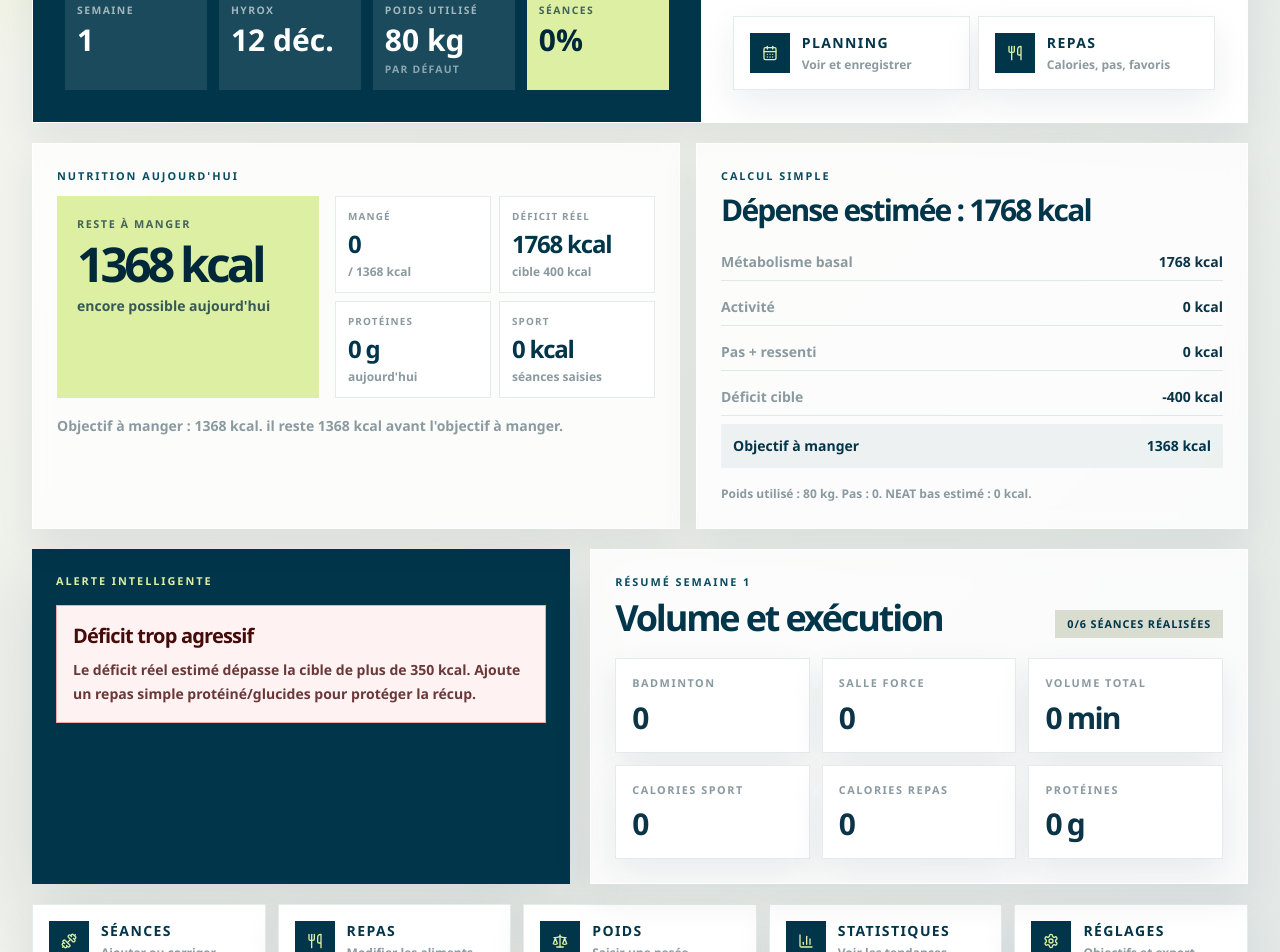
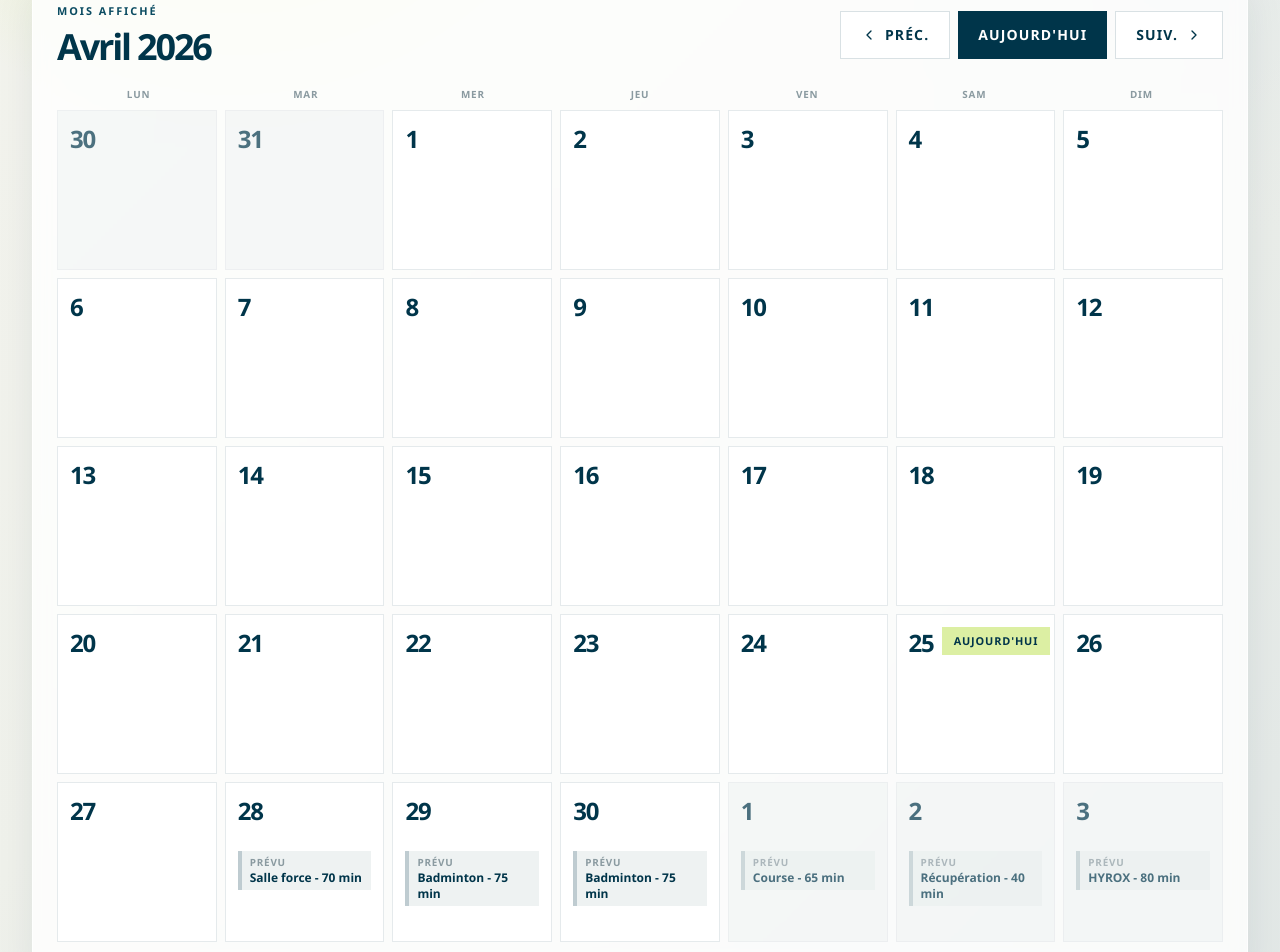
Before and after one commit to lbelhomme-pc/sport-perso, a React (Vite) app: page /calendar in a window 1280 px wide. Before the commit this address led to /. Shown: the part 340-1292 px from the top of the page. Built offline with nearby package versions, Linux system fonts and the light colour scheme.

Commit message:
Add daily habits calendar

```diff
--- a/src/app/routes.tsx
+++ b/src/app/routes.tsx
@@ -1,6 +1,7 @@
 import {
   BarChart3,
   CalendarDays,
+  CalendarCheck2,
   Dumbbell,
   Home,
   Scale,
@@ -8,6 +9,7 @@ import {
   Utensils
 } from "lucide-react";
 import DashboardPage from "../pages/DashboardPage";
+import CalendarPage from "../pages/CalendarPage";
 import PlanningPage from "../pages/PlanningPage";
 import SessionsPage from "../pages/SessionsPage";
 import MealsPage from "../pages/MealsPage";
@@ -22,6 +24,13 @@ export const appRoutes = [
     shortLabel: "Home",
     icon: Home,
     element: <DashboardPage />
+  },
+  {
+    path: "/calendar",
+    label: "Calendrier",
+    shortLabel: "Cal.",
+    icon: CalendarCheck2,
+    element: <CalendarPage />
   },
   {
     path: "/planning",
--- a/src/components/layout/AppLayout.tsx
+++ b/src/components/layout/AppLayout.tsx
@@ -52,7 +52,7 @@ export function AppLayout() {
       </main>
 
       <nav className="fixed inset-x-0 bottom-0 z-50 border-t border-petrol-800/10 bg-white/95 px-2 py-2 backdrop-blur-xl lg:hidden" aria-label="Navigation mobile">
-        <div className="grid grid-cols-7 gap-1">
+        <div className="grid grid-cols-4 gap-1">
           {appRoutes.map((route) => (
             <NavLink
               key={route.path}
--- /dev/null
+++ b/src/hooks/useDailyHabits.ts
@@ -0,0 +1,20 @@
+import type { DailyHabitType } from "../types";
+import { toggleDailyHabit } from "../services/storageService";
+import { useStoredData } from "./useStoredData";
+
+export const DAILY_HABIT_LABELS: Record<DailyHabitType, string> = {
+  allergies: "Allergies",
+  duolingo: "Duolingo"
+};
+
+export function useDailyHabits(date?: string) {
+  const data = useStoredData();
+
+  return {
+    dailyHabits: data.dailyHabits,
+    getHabit: (habitDate: string, type: DailyHabitType) =>
+      data.dailyHabits.find((item) => item.date === habitDate && item.type === type)?.completed ?? false,
+    todayHabits: date ? data.dailyHabits.filter((item) => item.date === date) : [],
+    toggleHabit: toggleDailyHabit
+  };
+}
--- /dev/null
+++ b/src/pages/CalendarPage.tsx
@@ -0,0 +1,140 @@
+import { useState } from "react";
+import {
+  addMonths,
+  eachDayOfInterval,
+  endOfMonth,
+  endOfWeek,
+  format,
+  isSameMonth,
+  startOfMonth,
+  startOfWeek,
+  subMonths
+} from "date-fns";
+import { fr } from "date-fns/locale";
+import { ChevronLeft, ChevronRight } from "lucide-react";
+import { PageHeader } from "../components/ui/PageHeader";
+import { SectionCard } from "../components/ui/SectionCard";
+import { PLANNED_TYPE_LABELS, SESSION_TYPE_LABELS } from "../data/defaults";
+import { getPlannedWeek } from "../data/trainingPlan";
+import { DAILY_HABIT_LABELS } from "../hooks/useDailyHabits";
+import { useSettings } from "../hooks/useSettings";
+import { useStoredData } from "../hooks/useStoredData";
+import type { DailyHabitType } from "../types";
+import { getTotalWeeks, getWeekIndexForDate, toISODate } from "../utils/dates";
+
+const habitOrder: DailyHabitType[] = ["allergies", "duolingo"];
+
+export default function CalendarPage() {
+  const { settings } = useSettings();
+  const data = useStoredData();
+  const [month, setMonth] = useState(() => new Date());
+  const totalWeeks = getTotalWeeks(settings.startDate, settings.targetDate);
+  const monthStart = startOfMonth(month);
+  const monthEnd = endOfMonth(month);
+  const calendarDays = eachDayOfInterval({
+    start: startOfWeek(monthStart, { weekStartsOn: 1 }),
+    end: endOfWeek(monthEnd, { weekStartsOn: 1 })
+  });
+  const weekIndexes = [
+    ...new Set(
+      calendarDays
+        .map((day) => {
+          const isoDate = toISODate(day);
+          return isoDate >= settings.startDate && isoDate <= settings.targetDate
+            ? getWeekIndexForDate(settings.startDate, settings.targetDate, isoDate)
+            : null;
+        })
+        .filter((week): week is number => typeof week === "number" && week >= 1 && week <= totalWeeks)
+    )
+  ];
+  const plannedSessions = weekIndexes.flatMap((week) => getPlannedWeek(settings, week, "twoBadWedThu"));
+
+  return (
+    <>
+      <PageHeader
+        eyebrow="Calendrier"
+        title="Habitudes et sport"
+        description="Une vue simple pour voir les jours cochés, les séances prévues et ce que tu as réellement fait."
+      />
+
+      <SectionCard className="p-5 sm:p-6">
+        <div className="flex flex-col gap-3 sm:flex-row sm:items-center sm:justify-between">
+          <div>
+            <p className="eyebrow">Mois affiché</p>
+            <h2 className="title-lg mt-2 capitalize">{format(month, "MMMM yyyy", { locale: fr })}</h2>
+          </div>
+          <div className="flex gap-2">
+            <button type="button" className="ghost-button" onClick={() => setMonth((current) => subMonths(current, 1))}>
+              <ChevronLeft className="h-4 w-4" /> Préc.
+            </button>
+            <button type="button" className="action-button" onClick={() => setMonth(new Date())}>
+              Aujourd'hui
+            </button>
+            <button type="button" className="ghost-button" onClick={() => setMonth((current) => addMonths(current, 1))}>
+              Suiv. <ChevronRight className="h-4 w-4" />
+            </button>
+          </div>
+        </div>
+
+        <div className="mt-5 grid grid-cols-7 gap-1 text-center text-[0.62rem] font-black uppercase tracking-[0.08em] text-muted">
+          {["Lun", "Mar", "Mer", "Jeu", "Ven", "Sam", "Dim"].map((day) => (
+            <span key={day}>{day}</span>
+          ))}
+        </div>
+
+        <div className="mt-2 grid grid-cols-1 gap-2 sm:grid-cols-7">
+          {calendarDays.map((day) => {
+            const isoDate = toISODate(day);
+            const dayHabits = data.dailyHabits.filter((habit) => habit.date === isoDate && habit.completed);
+            const completedSessions = data.sessions.filter((session) => session.date === isoDate && session.completed);
+            const plannedForDay = plannedSessions.filter((session) => session.date === isoDate && session.type !== "rest");
+
+            return (
+              <article
+                key={isoDate}
+                className={`min-h-40 border p-3 ${
+                  isSameMonth(day, month) ? "border-petrol-800/10 bg-white" : "border-petrol-800/5 bg-mist/40 opacity-70"
+                }`}
+              >
+                <div className="flex items-start justify-between gap-2">
+                  <p className="font-display text-2xl font-black tracking-[-0.05em] text-petrol-800">{format(day, "d")}</p>
+                  {isoDate === toISODate(new Date()) ? <span className="chip bg-limeSoft">Aujourd'hui</span> : null}
+                </div>
+
+                <div className="mt-3 grid gap-1">
+                  {habitOrder.map((habit) =>
+                    dayHabits.some((item) => item.type === habit) ? (
+                      <span key={habit} className="rounded-none bg-limeSoft px-2 py-1 text-[0.62rem] font-black uppercase tracking-[0.08em] text-petrol-900">
+                        {DAILY_HABIT_LABELS[habit]}
+                      </span>
+                    ) : null
+                  )}
+                </div>
+
+                <div className="mt-3 grid gap-1">
+                  {plannedForDay.map((session) => (
+                    <div key={session.id} className="border-l-4 border-petrol-800/20 bg-mist/60 px-2 py-1">
+                      <p className="text-[0.62rem] font-black uppercase tracking-[0.08em] text-muted">Prévu</p>
+                      <p className="text-xs font-black text-petrol-800">
+                        {PLANNED_TYPE_LABELS[session.type]} - {session.durationMin} min
+                      </p>
+                    </div>
+                  ))}
+
+                  {completedSessions.map((session) => (
+                    <div key={session.id} className="border-l-4 border-limeSoft bg-petrol-800 px-2 py-1 text-white">
+                      <p className="text-[0.62rem] font-black uppercase tracking-[0.08em] text-limeSoft">Fait</p>
+                      <p className="text-xs font-black">
+                        {SESSION_TYPE_LABELS[session.type]} - {session.durationMin} min
+                      </p>
+                    </div>
+                  ))}
+                </div>
+              </article>
+            );
+          })}
+        </div>
+      </SectionCard>
+    </>
+  );
+}
--- a/src/pages/DashboardPage.tsx
+++ b/src/pages/DashboardPage.tsx
@@ -1,10 +1,12 @@
 import { Link } from "react-router-dom";
-import { BarChart3, CalendarDays, Dumbbell, Scale, Settings, Utensils } from "lucide-react";
+import { BarChart3, CalendarCheck2, CalendarDays, Dumbbell, Scale, Settings, Utensils } from "lucide-react";
 import { MetricCard } from "../components/ui/MetricCard";
 import { SectionCard } from "../components/ui/SectionCard";
 import { EVENT_LABEL } from "../data/defaults";
 import { getDisplayedVersion } from "../data/trainingPlan";
 import { useDashboard } from "../hooks/useDashboard";
+import { DAILY_HABIT_LABELS, useDailyHabits } from "../hooks/useDailyHabits";
+import type { DailyHabitType } from "../types";
 import { formatLongDate, formatShortDate } from "../utils/dates";
 
 function remainingLabel(value: number) {
@@ -72,8 +74,36 @@ function DashboardLink({
   );
 }
 
+function DailyHabitCheck({
+  type,
+  date,
+  checked,
+  onToggle
+}: {
+  type: DailyHabitType;
+  date: string;
+  checked: boolean;
+  onToggle: (date: string, type: DailyHabitType, checked: boolean) => void;
+}) {
+  return (
+    <label className={`flex min-h-14 items-center justify-between gap-3 border p-3 ${checked ? "border-limeSoft bg-limeSoft/70" : "border-petrol-800/10 bg-mist/50"}`}>
+      <span>
+        <span className="block text-sm font-black uppercase tracking-[0.1em] text-petrol-800">{DAILY_HABIT_LABELS[type]}</span>
+        <span className="text-xs font-bold text-muted">{checked ? "Coché aujourd'hui" : "À faire / vérifier"}</span>
+      </span>
+      <input
+        className="h-6 w-6 shrink-0 accent-petrol-800"
+        type="checkbox"
+        checked={checked}
+        onChange={(event) => onToggle(date, type, event.target.checked)}
+      />
+    </label>
+  );
+}
+
 export default function DashboardPage() {
   const dashboard = useDashboard();
+  const { getHabit, toggleHabit } = useDailyHabits(dashboard.today);
   const steps = dashboard.todayContext?.steps ?? 0;
   const completion =
     dashboard.weekSummary.planned > 0
@@ -133,6 +163,10 @@ export default function DashboardPage() {
             <div className="grid gap-2 sm:grid-cols-2">
               <DashboardLink to="/planning" icon={CalendarDays} label="Planning" hint="Voir et enregistrer" />
               <DashboardLink to="/meals" icon={Utensils} label="Repas" hint="Calories, pas, favoris" />
+            </div>
+            <div className="grid gap-2 sm:grid-cols-2">
+              <DailyHabitCheck type="allergies" date={dashboard.today} checked={getHabit(dashboard.today, "allergies")} onToggle={toggleHabit} />
+              <DailyHabitCheck type="duolingo" date={dashboard.today} checked={getHabit(dashboard.today, "duolingo")} onToggle={toggleHabit} />
             </div>
           </div>
         </div>
@@ -228,7 +262,8 @@ export default function DashboardPage() {
         </SectionCard>
       </div>
 
-      <section className="grid gap-3 sm:grid-cols-2 xl:grid-cols-5">
+      <section className="grid gap-3 sm:grid-cols-2 xl:grid-cols-6">
+        <DashboardLink to="/calendar" icon={CalendarCheck2} label="Calendrier" hint="Habitudes et sport" />
         <DashboardLink to="/sessions" icon={Dumbbell} label="Séances" hint="Ajouter ou corriger" />
         <DashboardLink to="/meals" icon={Utensils} label="Repas" hint="Modifier les aliments" />
         <DashboardLink to="/weight" icon={Scale} label="Poids" hint="Saisir une pesée" />
--- a/src/services/exportService.ts
+++ b/src/services/exportService.ts
@@ -8,6 +8,7 @@ export type ImportMergeSummary = {
   meals: number;
   weights: number;
   dailyContexts: number;
+  dailyHabits: number;
   planningComments: number;
   calibrations: number;
 };
@@ -61,6 +62,7 @@ export function mergeAppData(currentData: AppData, incomingData: AppData): AppDa
     meals: mergeByKey(current.meals, incoming.meals, (item) => item.id),
     weights: mergeByKey(current.weights, incoming.weights, (item) => item.date),
     dailyContexts: mergeByKey(current.dailyContexts, incoming.dailyContexts, (item) => item.date),
+    dailyHabits: mergeByKey(current.dailyHabits, incoming.dailyHabits, (item) => `${item.date}-${item.type}`),
     sessionChecklists: mergeByKey(current.sessionChecklists, incoming.sessionChecklists, (item) => item.plannedSessionId),
     plannedSessionOverrides: mergeByKey(current.plannedSessionOverrides, incoming.plannedSessionOverrides, (item) => item.plannedSessionId),
     calibrations: mergeByKey(current.calibrations, incoming.calibrations, (item) => item.id)
@@ -106,6 +108,7 @@ export async function mergeJsonFiles(files: FileList | File[]): Promise<ImportMe
     meals: saved.meals.length,
     weights: saved.weights.length,
     dailyContexts: saved.dailyContexts.length,
+    dailyHabits: saved.dailyHabits.length,
     planningComments: saved.plannedSessionOverrides.filter((item) => item.notes?.trim()).length,
     calibrations: saved.calibrations.length
   };
@@ -120,6 +123,7 @@ export function getExportPreview(): string {
       sessions: data.sessions.length,
       meals: data.meals.length,
       weights: data.weights.length,
+      dailyHabits: data.dailyHabits.length,
       planningComments: data.plannedSessionOverrides.filter((item) => item.notes?.trim()).length,
       calibrations: data.calibrations.length
     },
--- a/src/services/storageService.ts
+++ b/src/services/storageService.ts
@@ -4,6 +4,8 @@ import type {
   AppData,
   CompletedSession,
   DailyContext,
+  DailyHabitEntry,
+  DailyHabitType,
   ExerciseCalibration,
   Meal,
   PlannedSessionOverride,
@@ -124,6 +126,13 @@ const dailyContextSchema = z.object({
   updatedAt: z.string().optional()
 });
 
+const dailyHabitSchema = z.object({
+  date: z.string(),
+  type: z.enum(["allergies", "duolingo"]),
+  completed: z.boolean().default(false),
+  updatedAt: z.string().optional()
+});
+
 const sessionChecklistSchema = z.object({
   plannedSessionId: z.string(),
   checkedItemIds: z.array(z.string()).default([]),
@@ -184,6 +193,7 @@ const appDataSchema = z.object({
   meals: z.array(mealSchema).default([]),
   weights: z.array(weightEntrySchema).default([]),
   dailyContexts: z.array(dailyContextSchema).default([]),
+  dailyHabits: z.array(dailyHabitSchema).default([]),
   sessionChecklists: z.array(sessionChecklistSchema).default([]),
   plannedSessionOverrides: z.array(plannedSessionOverrideSchema).default([]),
   calibrations: z.array(exerciseCalibrationSchema).default([])
@@ -197,6 +207,7 @@ export function createDefaultData(): AppData {
     meals: [],
     weights: [],
     dailyContexts: [],
+    dailyHabits: [],
     sessionChecklists: [],
     plannedSessionOverrides: [],
     calibrations: []
@@ -241,6 +252,7 @@ export function parseAppData(value: unknown): AppData {
     meals: parsed.data.meals,
     weights: parsed.data.weights,
     dailyContexts: parsed.data.dailyContexts,
+    dailyHabits: parsed.data.dailyHabits,
     sessionChecklists: parsed.data.sessionChecklists,
     plannedSessionOverrides: parsed.data.plannedSessionOverrides,
     calibrations: parsed.data.calibrations
@@ -344,6 +356,23 @@ export function upsertDailyContext(context: DailyContext): AppData {
       : [stampedContext, ...data.dailyContexts];
 
     return { ...data, dailyContexts };
+  });
+}
+
+export function toggleDailyHabit(date: string, type: DailyHabitType, completed: boolean): AppData {
+  return updateData((data) => {
+    const entry: DailyHabitEntry = {
+      date,
+      type,
+      completed,
+      updatedAt: new Date().toISOString()
+    };
+    const exists = data.dailyHabits.some((item) => item.date === date && item.type === type);
+    const dailyHabits = exists
+      ? data.dailyHabits.map((item) => (item.date === date && item.type === type ? entry : item))
+      : [entry, ...data.dailyHabits];
+
+    return { ...data, dailyHabits };
   });
 }
 
```
Also changed, not shown: src/types/index.ts (+10 -0 lines).
